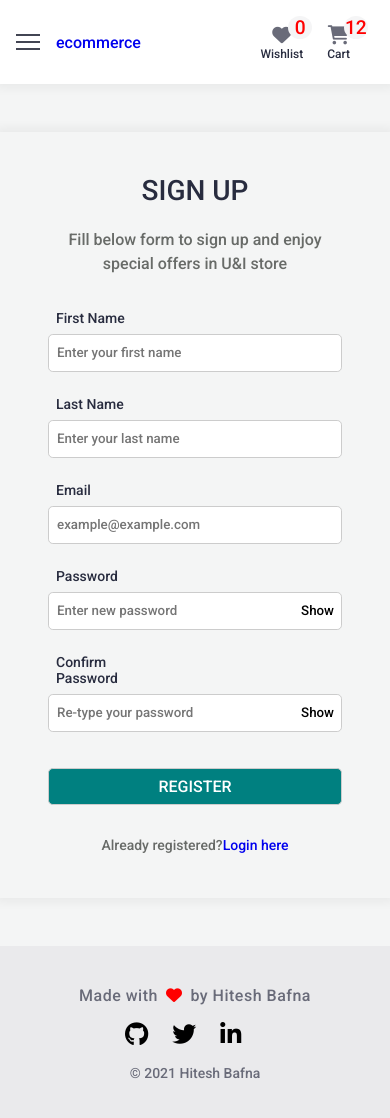
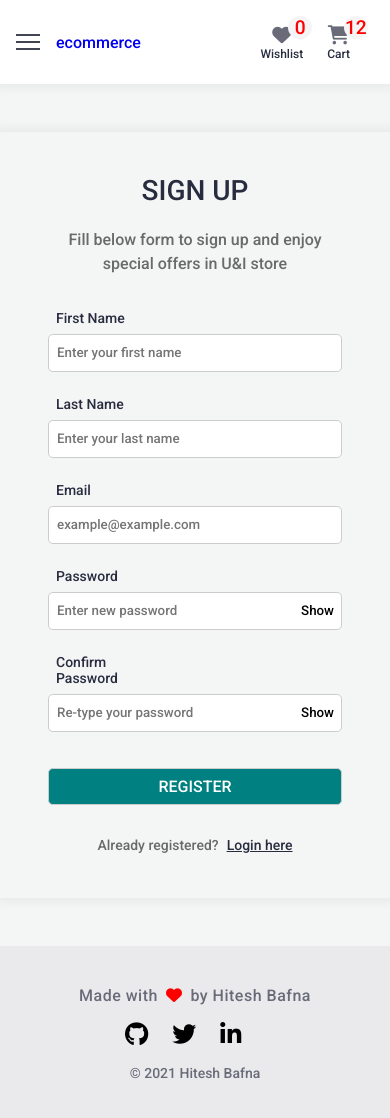
Before and after one commit to bafna-hitesh/Ecommerce-site, a React (Create React App) app: page /signup in a window 390 px wide. Shown: the top 1118 px of the page. Built offline with nearby package versions, Linux system fonts and the light colour scheme.

Commit message:
style: responsive design

```diff
--- a/src/components/Authentication/SignUp/Signin.jsx
+++ b/src/components/Authentication/SignUp/Signin.jsx
@@ -1,13 +1,9 @@
 import '../styles.css';
-import React, { useState } from 'react';
+import React from 'react';
 import { Link } from 'react-router-dom';
 import InputPasswordField from '../InputPasswordField';
 
 const Signin = () => {
-  const [isHide, setIsHide] = useState('Show');
-  function clickHandler() {
-    setIsHide(isHide === 'Show' ? 'Hide' : 'Show');
-  }
   return (
     <div class='form-container'>
       <h1 class='login-header'>SIGN UP</h1>
@@ -65,7 +61,9 @@ const Signin = () => {
         </button>
         <div class='login-route'>
           Already registered?
-          <Link to='/login'>Login here</Link>
+          <Link to='/login' className='login-clicked'>
+            Login here
+          </Link>
         </div>
       </form>
     </div>
--- a/src/components/Authentication/styles.css
+++ b/src/components/Authentication/styles.css
@@ -120,3 +120,17 @@ label {
   line-height: 1.5;
   color: #686b68;
 }
+
+@media screen and (max-width: 768px) {
+  .body-cp-md {
+    display: flex;
+    flex-direction: column;
+    align-items: center;
+  }
+  .login-clicked {
+    color: #282c3f;
+    font-weight: 500;
+    margin-left: 0.5rem;
+    text-decoration: underline;
+  }
+}
--- a/src/components/Header/Navbar.css
+++ b/src/components/Header/Navbar.css
@@ -132,7 +132,7 @@ a {
   .nav-section-item-width50pc {
     display: flex;
     flex-wrap: wrap;
-    justify-content: end;
+    justify-content: flex-end;
     width: 100%;
   }
   .nav-right-side {
--- a/src/components/Header/Navbar.jsx
+++ b/src/components/Header/Navbar.jsx
@@ -1,5 +1,5 @@
 import React, { useState } from 'react';
-import { Link, NavLink } from 'react-router-dom';
+import { Link } from 'react-router-dom';
 import './Navbar.css';
 import SideNavbar from './SideNavbar';
 
--- a/src/components/Products/Product.jsx
+++ b/src/components/Products/Product.jsx
@@ -1,4 +1,4 @@
-import React, { useState } from 'react';
+import React from 'react';
 
 const Product = ({ product }) => {
   return (
--- a/src/pages/Product-detail/Product-detail.css
+++ b/src/pages/Product-detail/Product-detail.css
@@ -112,3 +112,14 @@ p {
   opacity: 0.7;
   color: #000;
 }
+
+@media screen and (max-width: 768px) {
+  .product-detail-card {
+    grid-template-columns: 100%;
+    grid-column-gap: 0;
+    column-gap: 0;
+  }
+  .product-detail-image {
+    max-height: 50vh;
+  }
+}
```
